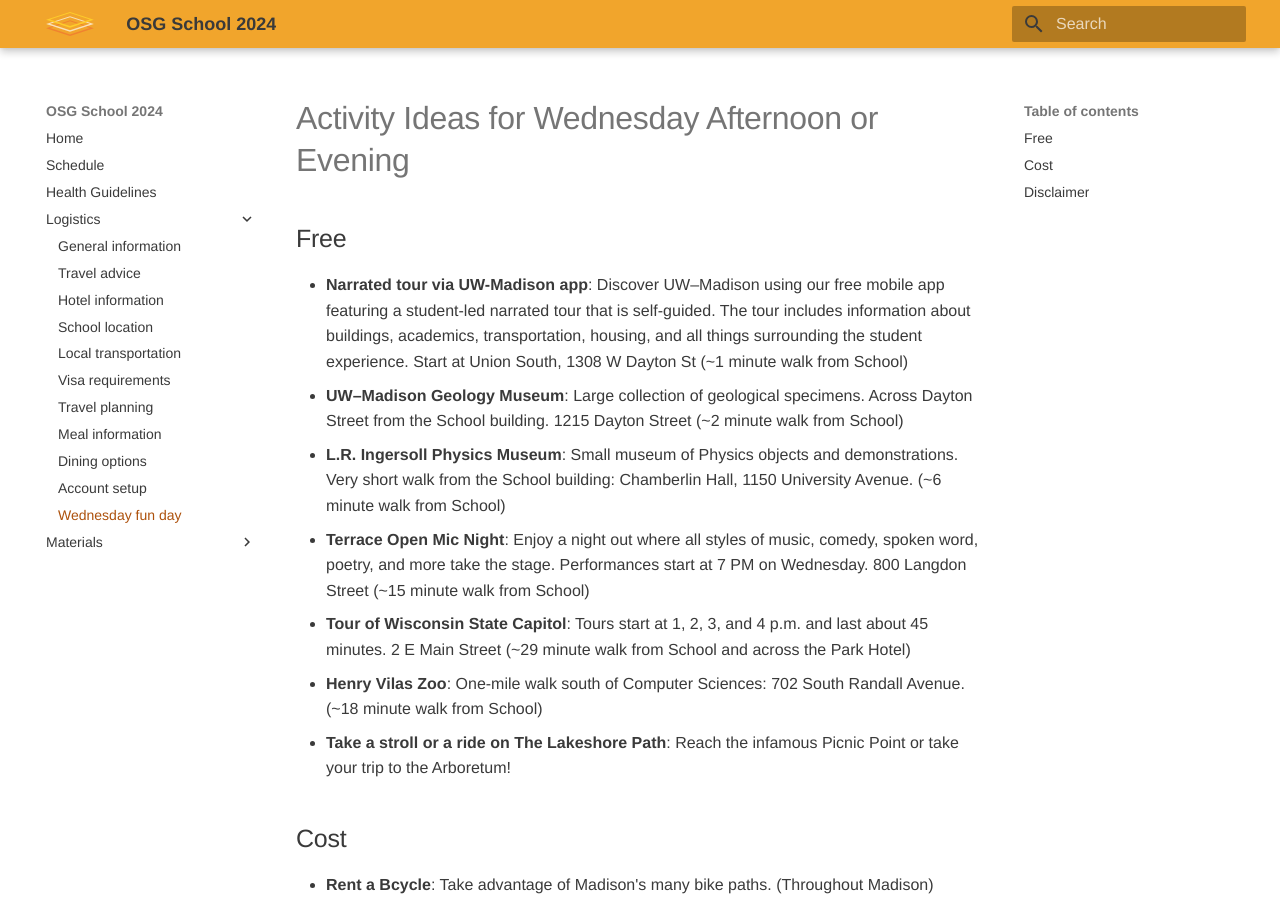
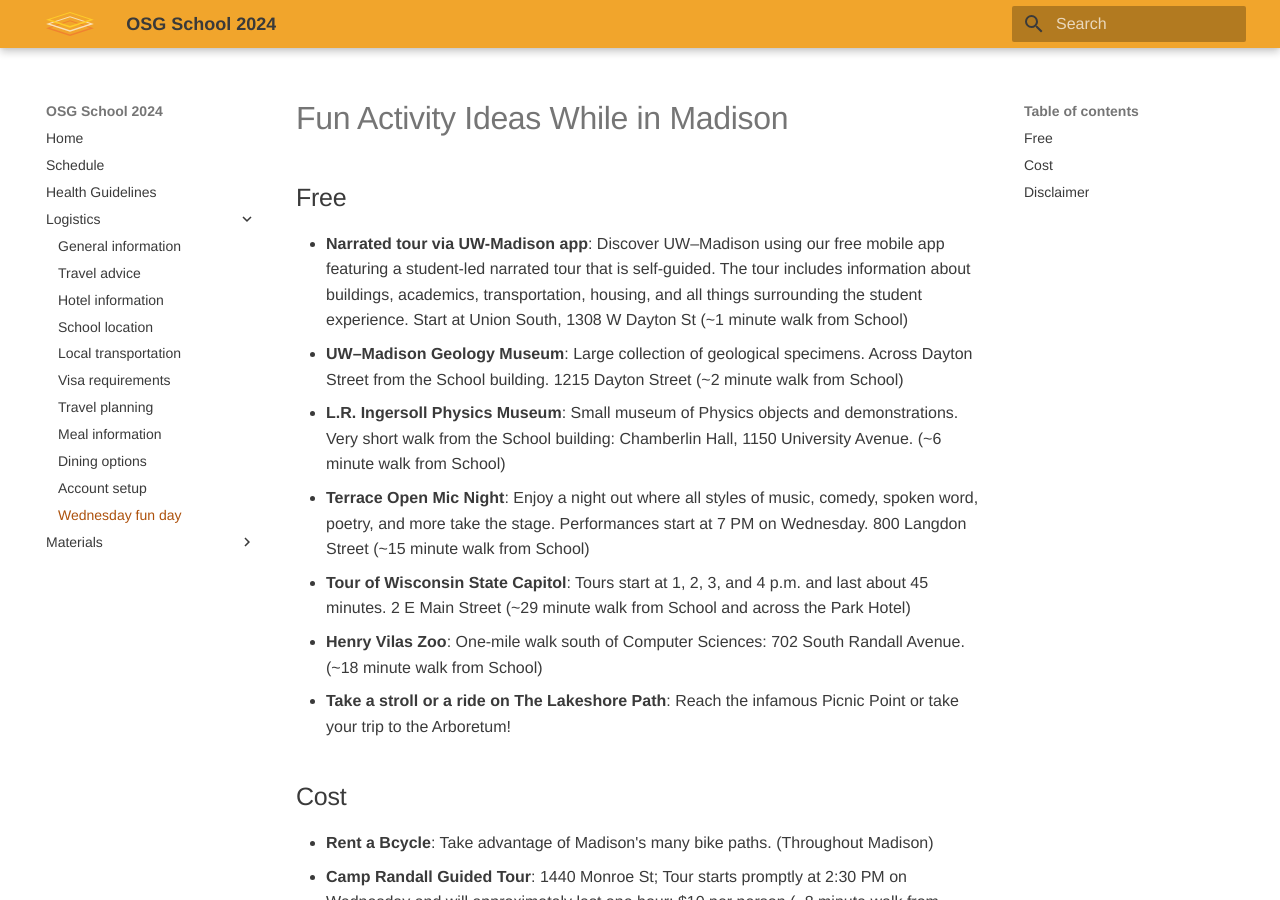
Before and after one commit to osg-htc/school-2024, an MkDocs documentation site: the page built from docs/logistics/fun-day.md, in a window 1280 px wide and 900 px high. Built offline with MkDocs 1.6.1 and Material for MkDocs 9.7.7, drawn with Linux system fonts in a browser that asks for light colours.

Commit message:
Update fun-day.md

```diff
--- a/docs/logistics/fun-day.md
+++ b/docs/logistics/fun-day.md
@@ -1,5 +1,5 @@
 
-# Activity Ideas for Wednesday Afternoon or Evening
+# Fun Activity Ideas While in Madison
 
 ## Free
 
```
